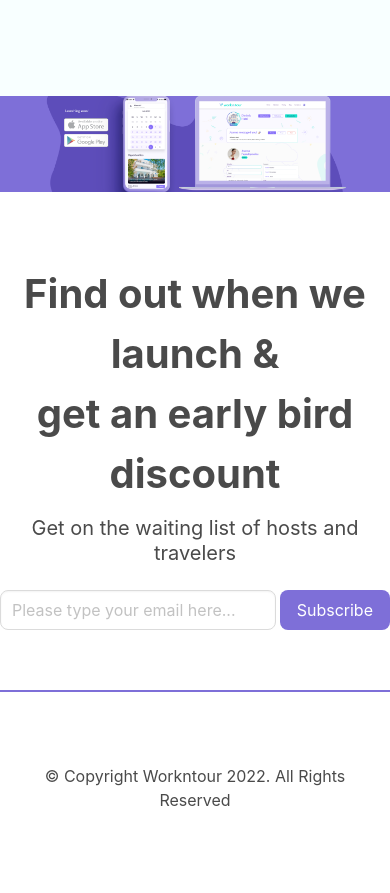
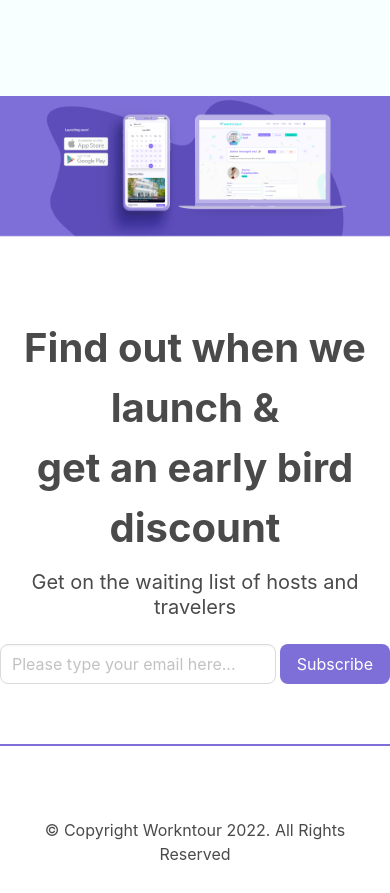
Before and after one commit to kwstaskalofonos/workntour-ui, a React app: page / in a window 390 px wide. Shown: the part 2986-3879 px from the top of the page. Built offline with nearby package versions, Linux system fonts and the light colour scheme.

Commit message:
gitignore fix.

```diff
--- /dev/null
+++ b/src/assets/custom.css
@@ -0,0 +1,35 @@
+.main-banner{
+    background-image: url("./Bannerworkntour.png");
+    background-repeat: no-repeat;
+    background-position: center 35%;
+    background-size: cover;
+}
+
+@media screen and (min-width: 2220px) {
+    .main-banner{
+        background-image: url("./Bannerworkntour-smal.png");
+        background-repeat: no-repeat;
+        background-position: center 35%;
+        background-size: cover;
+    }
+}
+
+@media screen and (max-height: 890px) and (max-width: 530px){
+    .main-banner{
+        background-image: url("./Bannerworkntour-smal.png");
+        background-repeat: no-repeat;
+        background-position: center 35%;
+        background-size: cover;
+        height: 150px;
+    }
+}
+
+@media screen and (max-height: 890px) and (max-width: 768px) and (min-width:530px) {
+    .main-banner{
+        background-image: url("./Bannerworkntour-smal.png");
+        background-repeat: no-repeat;
+        background-position: center 35%;
+        background-size: cover;
+        height: 230px;
+    }
+}
--- a/src/assets/main.scss
+++ b/src/assets/main.scss
@@ -4,3 +4,4 @@ $info:#0EE5D0;
 $radius:8px;
 
 @import "/node_modules/bulma/bulma.sass";
+@import "custom.css";
--- a/src/views/LandingPage.tsx
+++ b/src/views/LandingPage.tsx
@@ -54,8 +54,7 @@ export const LandingPage: React.FunctionComponent = () =>{
                     <HostStepsSection/>:<TravelerStepsSection/>
                 }
             </section>
-            <section className={"hero is-large"} style={{backgroundImage: `url(${appBanner})`,
-                backgroundSize:"cover",backgroundRepeat:"no-repeat",backgroundPosition:'center 35%'}}>
+            <section className={"hero is-large main-banner"}>
                 <div className={"hero-body"}></div>
             </section>
             <section className={"section px-0"}>
--- a/webpack.config.js
+++ b/webpack.config.js
@@ -66,10 +66,7 @@ export default {
               },
               {
                 test: /\.(png|svg|jpg|jpeg|gif)$/i,
-                use: [{
-                    loader: 'file-loader',
-                    options: {}
-                }],
+                type: 'asset/resource'
               },
         ],
     },
```
Also changed, not shown: src/assets/Bannerworkntour-smal.png (added).
